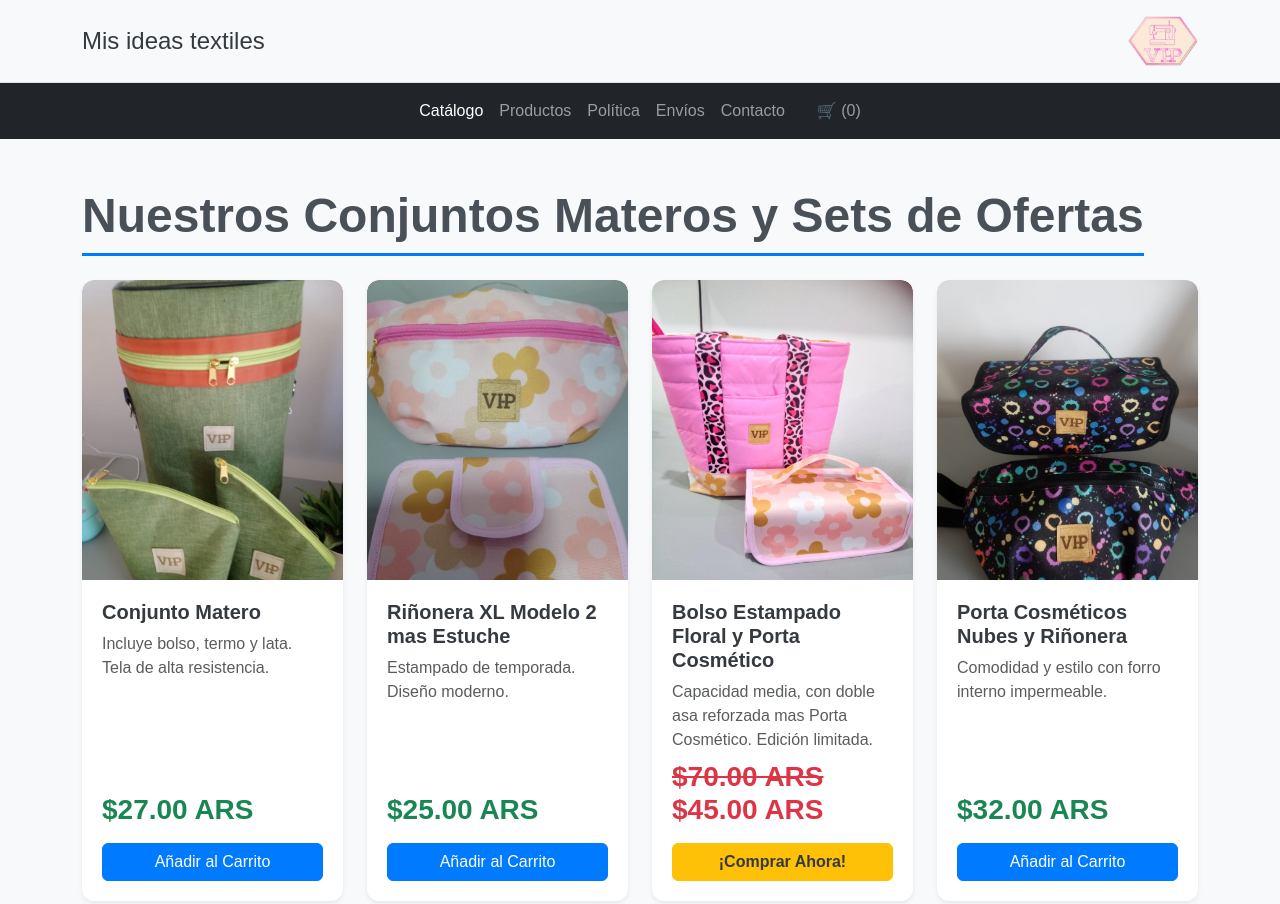
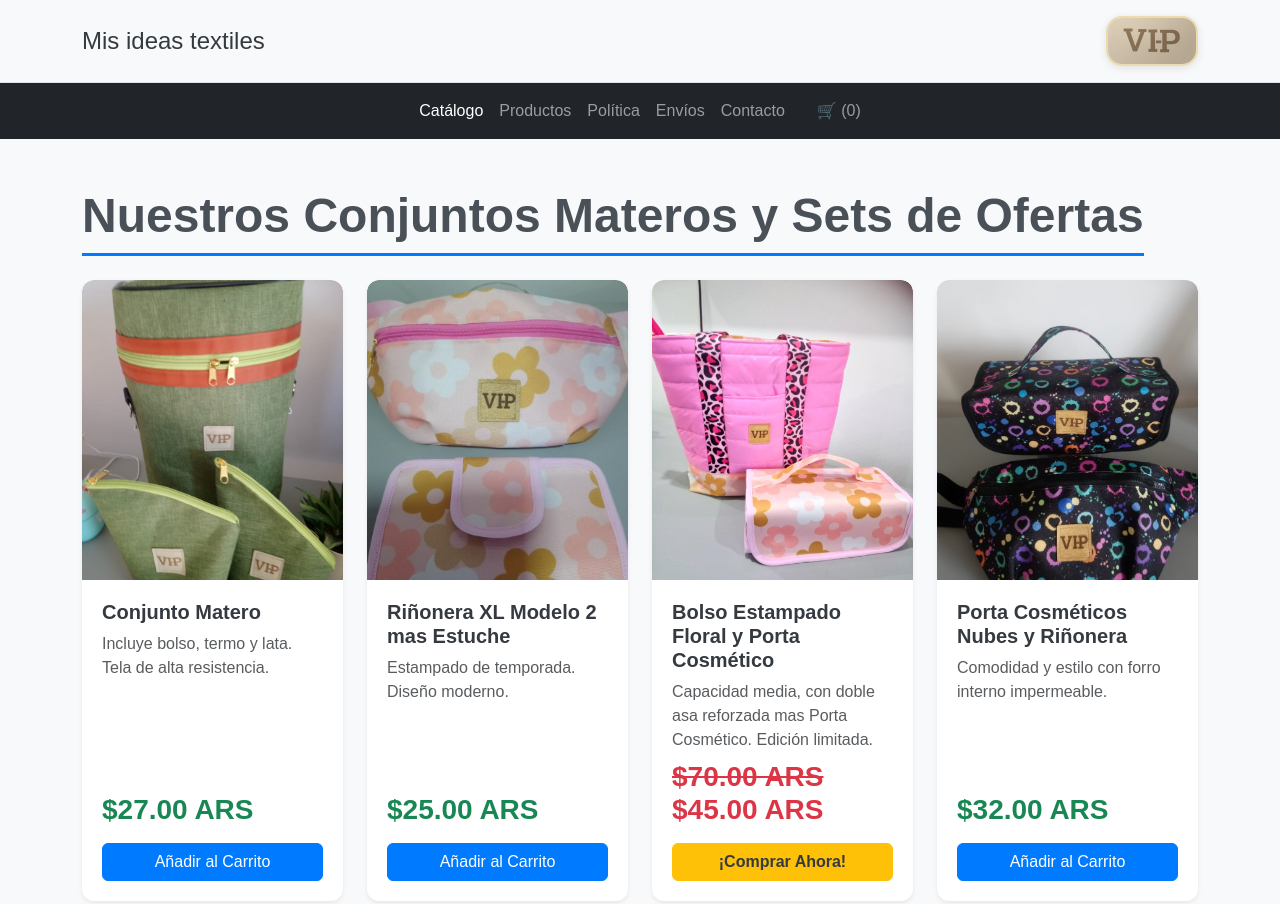
Before and after one commit to pabloquiros/mis-ideas-textiles, a plain HTML site: page index.html in a window 1280 px wide. Shown: the top 904 px of the page. Drawn offline with nearby package versions, Linux system fonts and the light colour scheme.

Commit message:
modifico logo en todos lados

```diff
--- a/css/estilos.css
+++ b/css/estilos.css
@@ -118,3 +118,19 @@ footer {
     /* Pequeño espacio superior para separar del contenido */
     border-top: 5px solid #007bff;
 }
+/* ======================================= */
+/*            Estilo para Logo             */
+/* ======================================= */
+.vip-image {
+  height: 50px;
+  width: auto;
+  border: 2px solid rgba(212, 175, 55, 0.4); /* Dorado translúcido */
+  border-radius: 16px; /* Bordes más redondeados */
+  box-shadow: 0 2px 8px rgba(0, 0, 0, 0.1); /* Sombra suave */
+  transition: transform 0.3s ease, box-shadow 0.3s ease;
+}
+
+.vip-image:hover {
+  transform: scale(1.03);
+  box-shadow: 0 4px 12px rgba(0, 0, 0, 0.2);
+}
--- a/index.html
+++ b/index.html
@@ -12,7 +12,10 @@
   <header class="bg-light p-3 border-bottom sticky-top">
     <div class="container d-flex justify-content-between align-items-center">
       <h1 class="titulo fs-4 mb-0"><a href="index.html" class="text-decoration-none text-dark">Mis ideas textiles</a></h1>
-      <img src="./assets/logo.png" alt="Logo" class="logo img-fluid" style="max-height: 50px;">
+      <!-- <img src="./assets/logo.png" alt="Logo" class="logo img-fluid" style="max-height: 50px;"> -->
+       <div class="vip-container">
+          <img src="../assets/logoxx.png"  alt="VIP Logo" class="vip-image">
+        </div>
     </div>
   </header>
   <nav class="navbar navbar-expand-lg navbar-dark bg-dark">
```
Also changed, not shown: pages/contacto.html (+4 -1 lines), pages/envios.html (+4 -1 lines), pages/politica.html (+4 -1 lines), pages/productos.html (+4 -1 lines).
